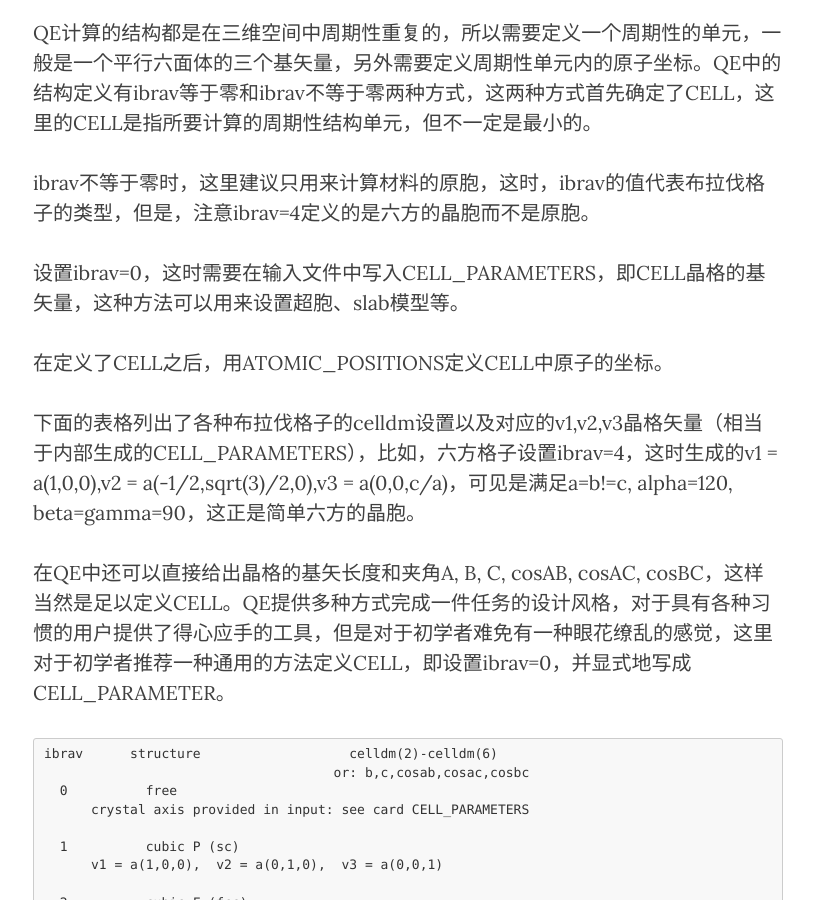
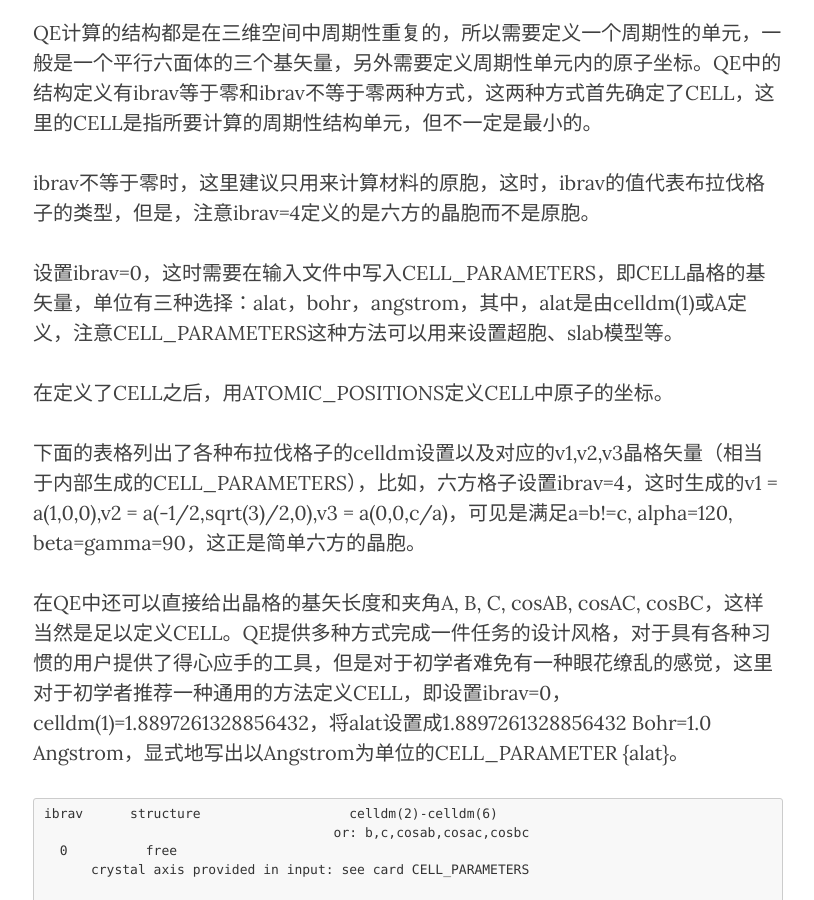
Before and after one commit to yyyu200/DFTbook, a Jekyll site: the page built from _posts/2019-04-07-TransCell.md, in a window 1280 px wide and 900 px high, scrolled down 2772 px. Shown: the whole window, without its empty margins (232-1046 px from the left). Built offline with Jekyll 4.4.1, drawn with Linux system fonts in a browser that asks for light colours; nearby versions of some CDN libraries; formulas are drawn with MathJax 3; comment, search, counter and statistics services are not loaded.

Commit message:
modify at20190413-09:50:35-aliyun

````diff
--- a/_posts/2019-04-07-TransCell.md
+++ b/_posts/2019-04-07-TransCell.md
@@ -65,13 +65,13 @@ QE计算的结构都是在三维空间中周期性重复的，所以需要定义
 
 ibrav不等于零时，这里建议只用来计算材料的原胞，这时，ibrav的值代表布拉伐格子的类型，但是，注意ibrav=4定义的是六方的晶胞而不是原胞。
 
-设置ibrav=0，这时需要在输入文件中写入CELL_PARAMETERS，即CELL晶格的基矢量，这种方法可以用来设置超胞、slab模型等。
+设置ibrav=0，这时需要在输入文件中写入CELL_PARAMETERS，即CELL晶格的基矢量，单位有三种选择：alat，bohr，angstrom，其中，alat是由celldm(1)或A定义，注意CELL_PARAMETERS这种方法可以用来设置超胞、slab模型等。
 
 在定义了CELL之后，用ATOMIC_POSITIONS定义CELL中原子的坐标。
 
 下面的表格列出了各种布拉伐格子的celldm设置以及对应的v1,v2,v3晶格矢量（相当于内部生成的CELL_PARAMETERS），比如，六方格子设置ibrav=4，这时生成的v1 = a(1,0,0),v2 = a(-1/2,sqrt(3)/2,0),v3 = a(0,0,c/a)，可见是满足a=b!=c, alpha=120, beta=gamma=90，这正是简单六方的晶胞。
 
-在QE中还可以直接给出晶格的基矢长度和夹角A, B, C, cosAB, cosAC, cosBC，这样当然是足以定义CELL。QE提供多种方式完成一件任务的设计风格，对于具有各种习惯的用户提供了得心应手的工具，但是对于初学者难免有一种眼花缭乱的感觉，这里对于初学者推荐一种通用的方法定义CELL，即设置ibrav=0，并显式地写成CELL_PARAMETER。
+在QE中还可以直接给出晶格的基矢长度和夹角A, B, C, cosAB, cosAC, cosBC，这样当然是足以定义CELL。QE提供多种方式完成一件任务的设计风格，对于具有各种习惯的用户提供了得心应手的工具，但是对于初学者难免有一种眼花缭乱的感觉，这里对于初学者推荐一种通用的方法定义CELL，即设置ibrav=0，celldm(1)=1.8897261328856432，将alat设置成1.8897261328856432 Bohr=1.0 Angstrom，显式地写出以Angstrom为单位的CELL_PARAMETER {alat}。
 
 ```
 ibrav      structure                   celldm(2)-celldm(6)
````
